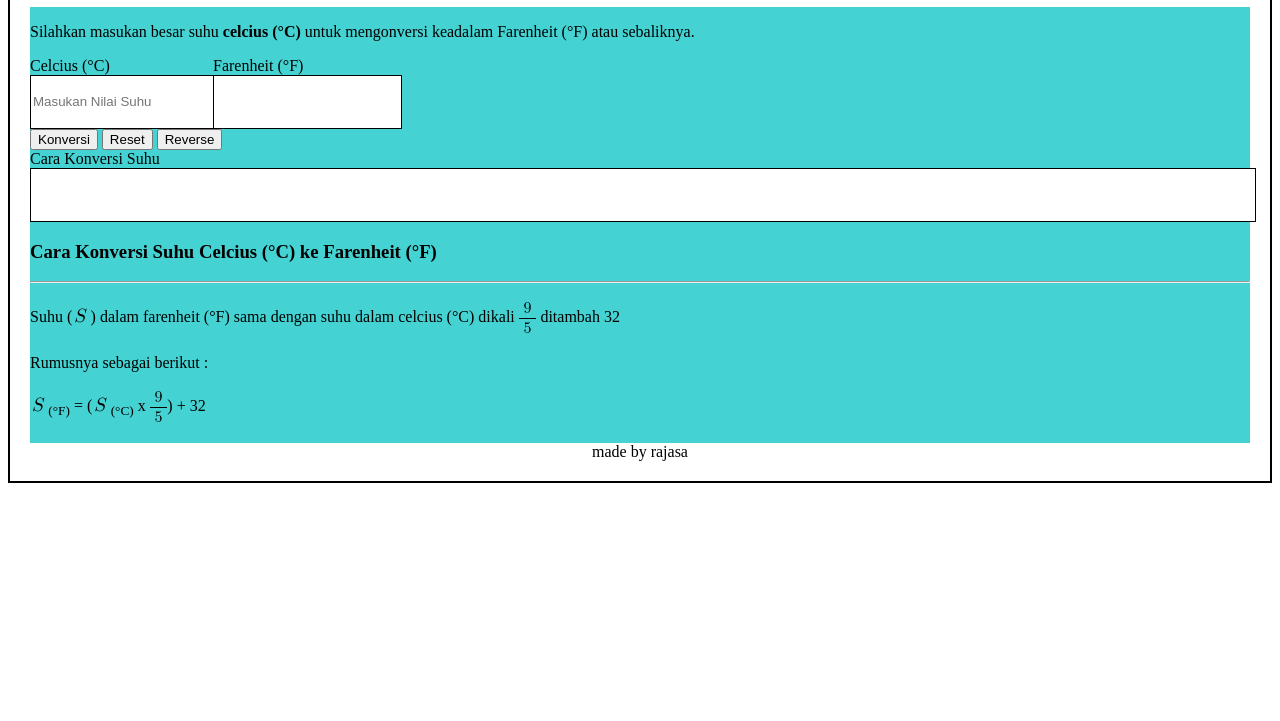
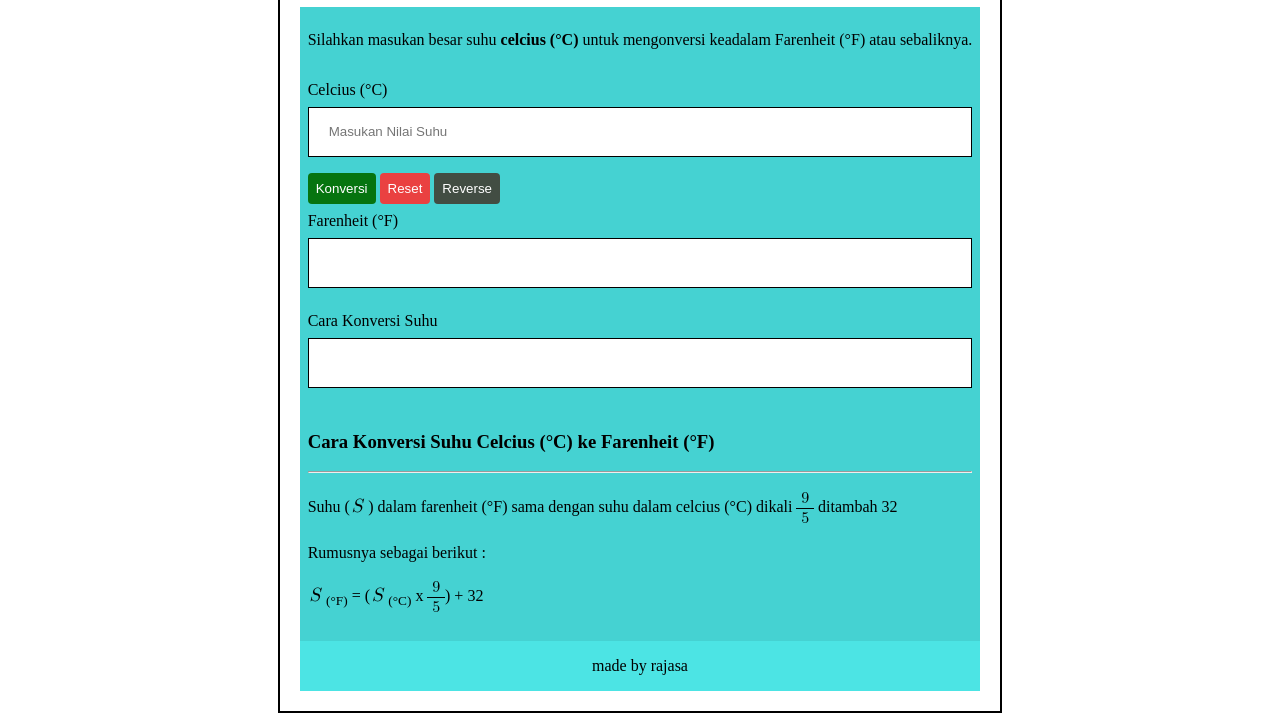
Before and after one commit to revou-fundamental-course/03-feb-25-Rajasa3725, a plain HTML site: page index.html in a window 1280 px wide. Shown: the part 103-824 px from the top of the page. Before the commit the page ends 800 px from the top, so only its background shows below. Drawn offline with Linux system fonts and the light colour scheme.

Commit message:
selesaii

```diff
--- a/css/style.css
+++ b/css/style.css
@@ -1,21 +1,37 @@
 /* ini file css */
 
 body {
-    display: flex;
-    flex-direction: column;
     font-family: 'Times New Roman', Times, serif;
     padding: 20px;
     border: 2px solid black;
-
+    max-width: 760px;
+    justify-self: center;
 }
 
 main {
     background-color: rgb(69, 210, 210);
+    max-width: 750px;
+    justify-self: center;
+    align-items: center;
 }
 
-.form-konversi {
-    display: flex;
-    flex-direction: row;
+header {
+    text-align: center;
+}
+
+section {
+    padding: 8px;
+}
+
+input {
+    width: 100%;
+    padding: 12px 20px;
+    margin: 8px 0;
+    box-sizing: border-box;
+    border: 3px solid #ccc;
+    -webkit-transition: 0.5s;
+    transition: 0.5s;
+    outline: none;
 }
 
 .style-form {
@@ -23,6 +39,34 @@ main {
     height: 50px;
     width: 100%;
 }
+
+.button-group {
+    margin-top: 8px;
+    margin-bottom: 8px;
+
+}
+
+button {
+    border: none;
+    padding: 8px;
+    border-radius: 4px;
+}
+
+#button-konversi {
+    background-color: #06740f;
+    color: #ffffff;
+}
+
+#button-reset {
+    background-color: #ea4141;
+    color: #ffffff;
+}
+
+#button-reverse {
+    background-color: #424d43;
+    color: #ffffff;
+}
+
 
 /* ini style buat 9/5 pada <p> penjelasan rumus konversi */
 span.frac {
@@ -49,4 +93,6 @@ span.frac > span {display:none ;}
 
 footer {
     text-align: center;
+    padding: 16px;
+    background-color:rgb(76, 228, 228);
 }
--- a/index.html
+++ b/index.html
@@ -9,8 +9,6 @@
     <!-- ini link css -->
     <link rel="stylesheet" href="css/style.css">
 
-    <!-- ini link java -->
-     <script defer src="js/script.js"></script>
 
 <body>
     <header>
@@ -28,35 +26,32 @@
 
         <section class="form-konversi">
          <!-- Form Input Konversi Suhu (Left side)-->
-            <form>
+
                 <div>
-                    <label>Celcius (&deg;C)</label></br>
-                    <input type="number" placeholder="Masukan Nilai Suhu" class="style-form">
+                    <label id="input">Celcius (&deg;C)</label></br>
+                    <input type="number" placeholder="Masukan Nilai Suhu" class="style-form"  id="inputsuhu">
                 </div>
-            </form>
 
+
+         <!-- Button -->
+         <div class="button-group">
+            <button id="button-konversi" onclick="konversi()">Konversi</button>
+            <button id="button-reset" onclick="reset()">Reset</button>
+            <button id="button-reverse" onclick="reverse()">Reverse</button>
+         </div>
 
          <!-- Form Hasil Konversi Suhu (Right side)-->
             <form>
-                <div>
-                    <label>Farenheit (&deg;F)</label></br>
-                    <input type="text" class="style-form">
-                </div>
+                    <label id="output">Farenheit (&deg;F)</label></br>
+                    <input type="text" class="style-form" id="hasilinputsuhu" readonly>
             </form>
         </section>
-
-        <!-- Button -->
-        <div class="button-group">
-            <button>Konversi</button>
-            <button>Reset</button>
-            <button>Reverse</button>
-        </div>
 
         <!-- form hasil konversi menggunakan rumus -->
         <section>
             <div>
-                <label>Cara Konversi Suhu</label></br>
-                <input type="text" readonly class="style-form">
+                <label for="cara-hasil-input-suhu">Cara Konversi Suhu</label></br>
+                <input type="text" readonly class="style-form" id="carahasilinputsuhu">
             </div>
         </section>
 
@@ -83,6 +78,8 @@
 
     <footer>made by rajasa</footer>
 
+    <script src="js/script.js"></script>
+
 </body>
 
 </html>
--- a/js/script.js
+++ b/js/script.js
@@ -0,0 +1,45 @@
+
+console.log('javascript is Working!')
+
+
+// konversi
+function konversi () {
+    let displayInput = document.getElementById("inputsuhu");
+    console.log(displayInput.value);
+
+    // validation
+    if (displayInput.value == '') {
+        alert('Harap Masukan Nilai Suhu')
+    } else {
+      let result = convertToFahrenheit(displayInput.value);
+
+      let displayHasil = document.getElementById("hasilinputsuhu").value = result;
+      let displayCara = document.getElementById("carahasilinputsuhu").value =
+          displayInput.value + "°C" + " * 9 / 5 + 32";
+    }
+}
+
+let convertToFahrenheit = (displayInput) => {
+    return (displayInput * 9) / 5 + 32;
+}
+
+// fungsi reset
+function reset() {
+    // pemanggilan tag element kembali
+    let displayInput = document.getElementById("inputsuhu");
+    let displayHasil = document.getElementById("hasilinputsuhu");
+    let displayCara = document.getElementById("carahasilinputsuhu");
+    // reset
+	displayInput.value = "";
+	displayHasil.value = "";
+	displayCara.value = "";
+}
+
+// reverse
+function reverse() {
+    let displayInput = document.getElementById("inputsuhu").value;
+    let displayHasil = document.getElementById("hasilinputsuhu").value;
+
+    document.getElementById("inputsuhu").value = displayHasil;
+    document.getElementById("hasilinputsuhu").value = displayInput;
+  }
```
